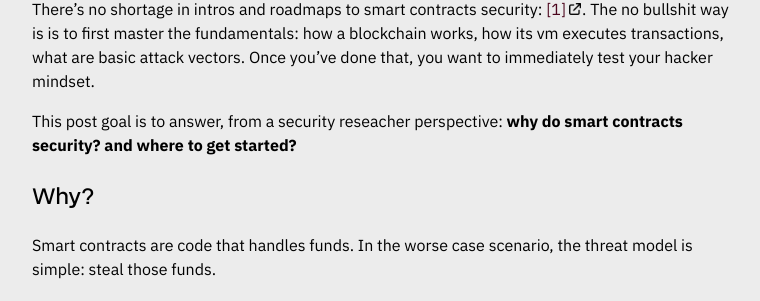
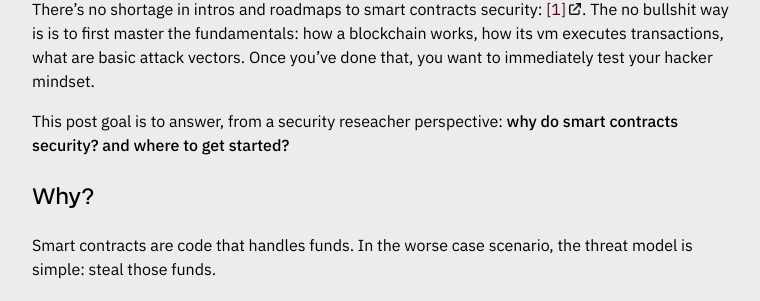
Before and after one commit to e11iptic/e11iptic.github.io, a Jekyll site: the page built from _posts/2025-12-02-scs.md, in a window 1280 px wide. Shown: the part 161-462 px from the top of the page, without its empty margins (258-1018 px from the left). Built offline with Jekyll 4.4.1, drawn with Linux system fonts in a browser that asks for light colours.

Commit message:
Update fonts

```diff
--- a/_sass/fonts.scss
+++ b/_sass/fonts.scss
@@ -2,6 +2,13 @@
     font-family: "IBM Plex Sans";
     src: url("/assets/font/IBMPlexSans-Regular.ttf") format("truetype");
     font-weight: 400;
+    font-style: normal;
+}
+
+@font-face {
+    font-family: "IBM Plex Sans";
+    src: url("/assets/font/IBMPlexSans-Medium.ttf") format("truetype");
+    font-weight: 500;
     font-style: normal;
 }
 
--- a/_sass/main.scss
+++ b/_sass/main.scss
@@ -180,6 +180,11 @@ footer {
         font-size: 1rem;
         font-weight: 400;
 
+        strong,
+        b {
+            font-weight: 500;
+        }
+
         h2 {
             font-family: "Overused Grotesk", sans-serif;
             font-weight: 500;
```
Also changed, not shown: assets/font/IBMPlexSans-Bold.ttf (deleted), assets/font/IBMPlexSans-Medium.ttf (added).
